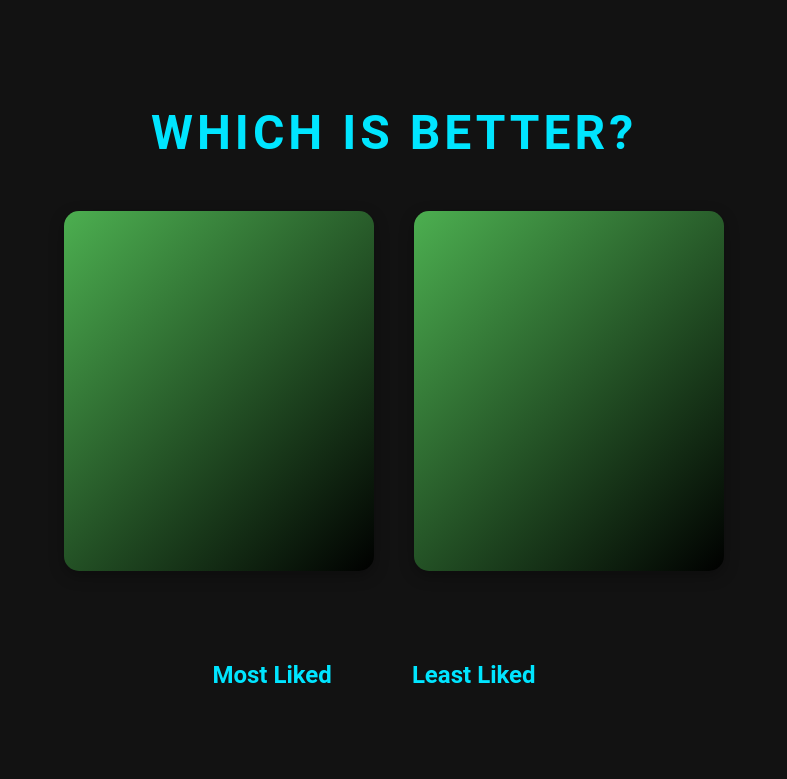
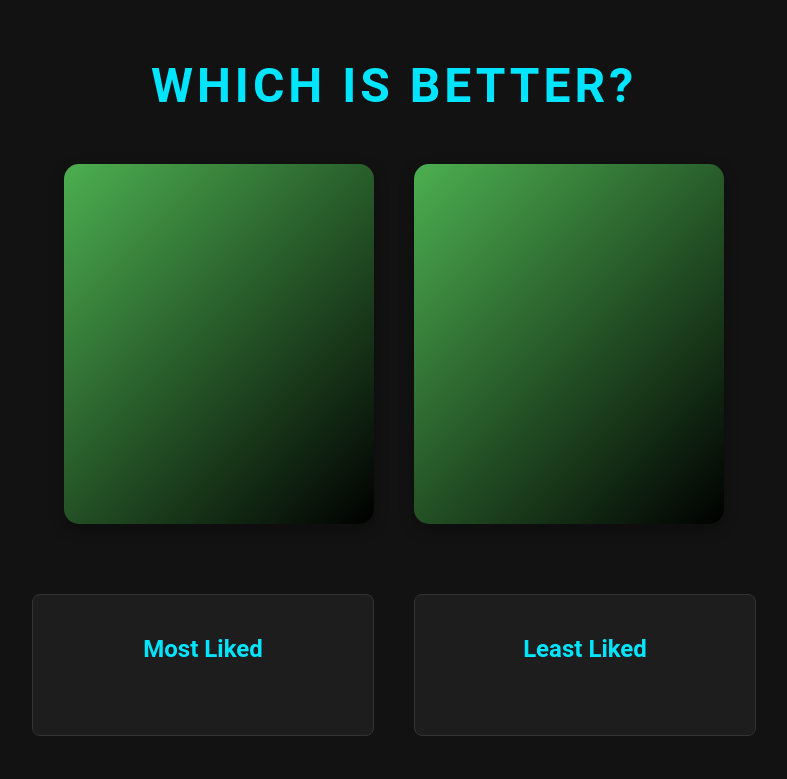
Before and after one commit to YutongHanOfficial/Voting, a plain HTML site: page index.html in a window 1280 px wide. Shown: the whole page, without its empty margins (246-1033 px from the left). Drawn offline with Linux system fonts and the light colour scheme; no server answers.

Commit message:
Fix leaderboard

```diff
--- a/index.html
+++ b/index.html
@@ -21,11 +21,15 @@
   </div>
 
   <div id="leaderboards">
-    <h2>Most Liked</h2>
-    <ul id="mostLikedList"></ul>
+    <div class="leaderboard">
+      <h2>Most Liked</h2>
+      <ul id="mostLikedList"></ul>
+    </div>
 
-    <h2>Least Liked</h2>
-    <ul id="leastLikedList"></ul>
+    <div class="leaderboard">
+      <h2>Least Liked</h2>
+      <ul id="leastLikedList"></ul>
+    </div>
   </div>
 </body>
 </html>
```
